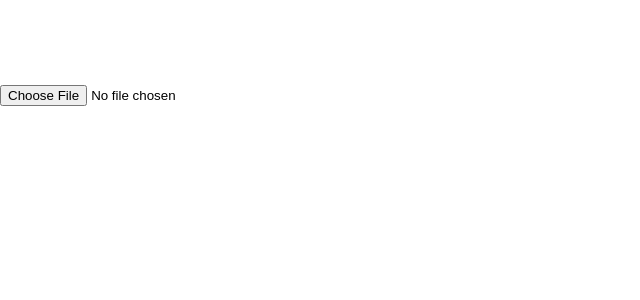
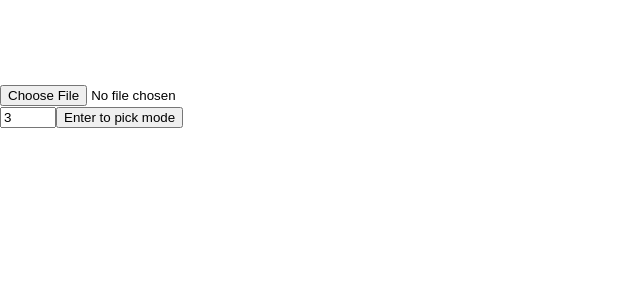
Before and after one commit to Leniorko/college-color-picker-react, a React (Create React App) app: page / in a window 1280 px wide. Shown: the top 300 px of the page, without its empty margins (0-640 px from the left). Built offline with nearby package versions, Linux system fonts and the light colour scheme.

Commit message:
Added buttons to control amount of collors and mode

```diff
--- /dev/null
+++ b/src/components/ColorPicked.tsx
@@ -0,0 +1,15 @@
+interface colorProps {
+  colorValue: string; //Expected to be in HEX format like #FFFFFF
+}
+
+export function ColorPickedComponent(props: colorProps) {
+  return (
+    <div className="color-picked">
+      <p className="color-picked__value">{props.colorValue}</p>
+      <div
+        className="color-picked__view"
+        style={{ backgroundColor: props.colorValue }}
+      ></div>
+    </div>
+  );
+}
--- a/src/components/ColorPicker.tsx
+++ b/src/components/ColorPicker.tsx
@@ -7,18 +7,15 @@ interface canvasProps {
   imageSize: ImageSize;
 }
 
-function rgbToHex(color: Number) {
+function rgbToHex(color: number) {
   return Number(color).toString(16).length === 1
     ? "0" + Number(color).toString(16)
     : Number(color).toString(16);
 }
 
-// TODO create boxes with representation of pciker colors
-// TODO maybe create "picking mode" for color picking purpose.
 export function ColorPickerComponent(props: canvasProps) {
-
   const [clickCounter, setCounter] = useState(0);
-  const [colors, setColors] = useState([0,0,0])
+  const [colors, setColors] = useState([0, 0, 0, 0]);
 
   function pickColorOnClick(
     e: React.MouseEvent<HTMLCanvasElement, MouseEvent>
@@ -36,12 +33,12 @@ export function ColorPickerComponent(props: canvasProps) {
     const [r, g, b, a] = [pixel?.[0], pixel?.[1], pixel?.[2], pixel?.[3]];
     console.log(r, g, b, a);
 
-    const currentColorBlock = clickCounter % 3
+    const currentColorBlock = clickCounter % 3;
 
-    const currentColors = [...colors]
-    currentColors[currentColorBlock] = r!! + g!! + b!!
-    setColors(currentColors)
-    setCounter(clickCounter+1)
+    const currentColors = [...colors];
+    currentColors[currentColorBlock] = r!! + g!! + b!!;
+    setColors(currentColors);
+    setCounter(clickCounter + 1);
   }
 
   // Setting up context of canvas
@@ -50,8 +47,8 @@ export function ColorPickerComponent(props: canvasProps) {
     <canvas
       ref={canvasRef}
       className="color-picker-canvas"
-      width={props.imageSize.width.toString()}
-      height={props.imageSize.height.toString()}
+      width={props.imageSize.width}
+      height={props.imageSize.height}
       onClick={(e) => pickColorOnClick(e)}
     ></canvas>
   );
--- /dev/null
+++ b/src/components/StateControls.tsx
@@ -0,0 +1,43 @@
+interface stateControlProps {
+  amountOfColors: number;
+  setColorsAmount: Function;
+  isInPickingMode: boolean;
+  setPickingMode: Function;
+}
+
+export function StateControlsComponent(props: stateControlProps) {
+  function changeStateHandler() {
+    props.setPickingMode(true);
+  }
+
+  return (
+    <div className="stateControls">
+      <input
+        type="number"
+        name="Amount of collors to pick"
+        placeholder="How much colors you want to peak?"
+        disabled={props.isInPickingMode ? true : false}
+        value={props.amountOfColors}
+        min={1}
+        max={15}
+        onChange={(e) => {
+          const curColors = Number.parseInt(e.target.value);
+          if (curColors > 15) {
+            props.setColorsAmount(15);
+          } else if (curColors < 1) {
+            props.setColorsAmount(1);
+          } else {
+            props.setColorsAmount(e.target.value);
+          }
+        }}
+      />
+      <button
+        className="enterToPickMode"
+        disabled={props.isInPickingMode ? true : false}
+        onClick={changeStateHandler}
+      >
+        Enter to pick mode
+      </button>
+    </div>
+  );
+}
--- a/src/pages/FullPage.tsx
+++ b/src/pages/FullPage.tsx
@@ -1,6 +1,8 @@
 import { useState } from "react";
+import { ColorPickedComponent } from "../components/ColorPicked";
 import { ColorPickerComponent } from "../components/ColorPicker";
 import { FilePickerComponent } from "../components/FilePicker";
+import { StateControlsComponent } from "../components/StateControls";
 
 // Interface that describes event for file input
 interface FileInputEvent extends Event {
@@ -9,8 +11,8 @@ interface FileInputEvent extends Event {
 
 //Interface that describes image sizes.
 export interface ImageSize {
-  width: Number;
-  height: Number;
+  width: number;
+  height: number;
 }
 
 // Entire page as one component.
@@ -22,6 +24,8 @@ export function FullPagePage() {
   });
   const [canvas, setCanvas] = useState<HTMLCanvasElement>();
   const [canvasContext, setContext] = useState<CanvasRenderingContext2D>();
+  const [amountOfColors, setColorsAmount] = useState<number>(3);
+  const [isInPickingMode, setPickingMode] = useState<boolean>(false);
 
   function getImageFromInput(e: FileInputEvent) {
     if (e.target.files) {
@@ -46,6 +50,15 @@ export function FullPagePage() {
         imageSize={imageSize}
         setCanvasContext={setContext}
       />
+      <StateControlsComponent
+        amountOfColors={amountOfColors}
+        setColorsAmount={setColorsAmount}
+        isInPickingMode={isInPickingMode}
+        setPickingMode={setPickingMode}
+      />
+      <div className="choosed-oolors-list">
+        {/* TODO Generate list of ColorPickedComponent and add logic to load colors in them */}
+      </div>
     </>
   );
 }
```
